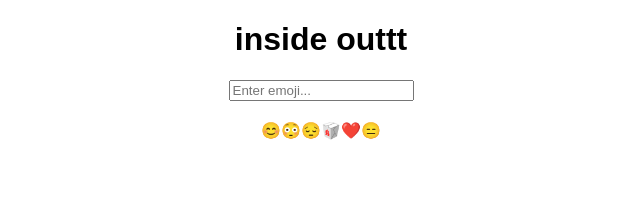
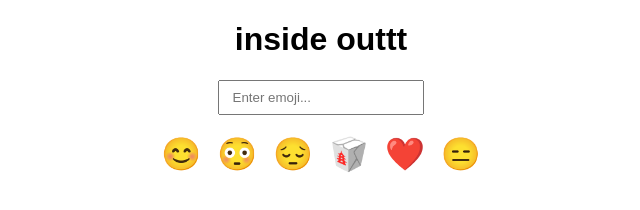
Before and after one commit to SK02K1/inside-outtt, a plain HTML site: page index.html in a window 1280 px wide. Shown: the whole page, without its empty margins (319-959 px from the left). Drawn offline with Linux system fonts and the light colour scheme.

Commit message:
style: add basic styles

```diff
--- a/style.css
+++ b/style.css
@@ -2,3 +2,13 @@ body {
     text-align: center;
     font-family: Arial, Helvetica, sans-serif;
 }
+
+span {
+    font-size: 2rem;
+    margin: 0rem .5rem;
+    cursor: pointer;
+}
+
+input {
+    padding: .5rem .8rem;
+}
```
